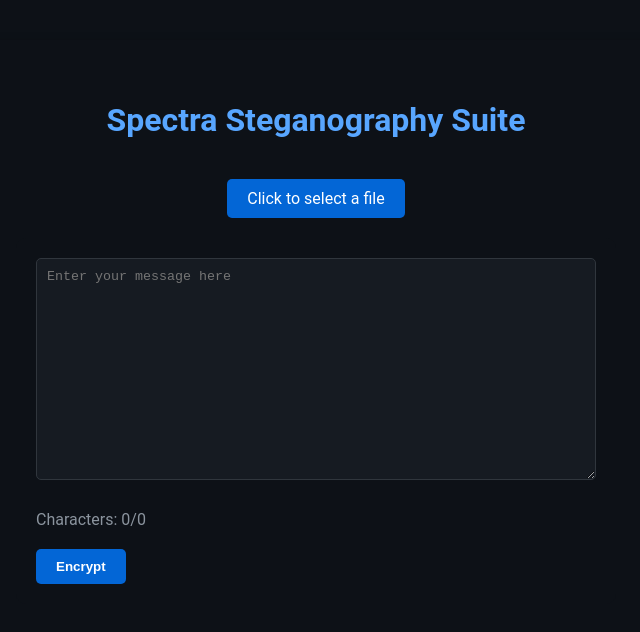
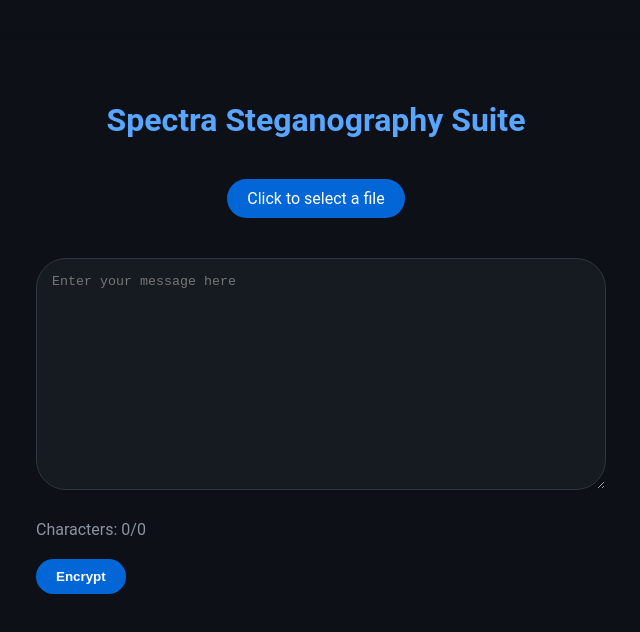
Before and after one commit to Daniel-Santiago-Acosta-1013/Spectra, a React (Vite) app: page / in a window 1280 px wide. Shown: the top 632 px of the page, without its empty margins (324-964 px from the left). Built offline with nearby package versions, Linux system fonts and the light colour scheme; the HTML template or start-up script is replaced by a standard one.

Commit message:
[add][fix] Update button and form styles

```diff
--- a/src/components/EncryptButton/EncryptButton.scss
+++ b/src/components/EncryptButton/EncryptButton.scss
@@ -3,7 +3,7 @@
     color: white;
     border: none;
     padding: 10px 20px;
-    border-radius: 5px;
+    border-radius: 30px;
     cursor: pointer;
     font-weight: bold;
     margin-top: 10px;
--- a/src/components/MediaInput/MediaInput.scss
+++ b/src/components/MediaInput/MediaInput.scss
@@ -11,7 +11,7 @@
         background-color: #0366d6;
         color: #fff;
         padding: 10px 20px;
-        border-radius: 5px;
+        border-radius: 30px;
         cursor: pointer;
         transition: background-color 0.3s ease;
 
--- a/src/components/SteganographyForm/SteganographyForm.scss
+++ b/src/components/SteganographyForm/SteganographyForm.scss
@@ -12,8 +12,8 @@
         background-color: #161b22;
         color: #c9d1d9;
         border: 1px solid #30363d;
-        border-radius: 5px;
-        padding: 10px;
+        border-radius: 30px;
+        padding: 15px;
         margin-bottom: 10px;
         resize: vertical;
     }
```
